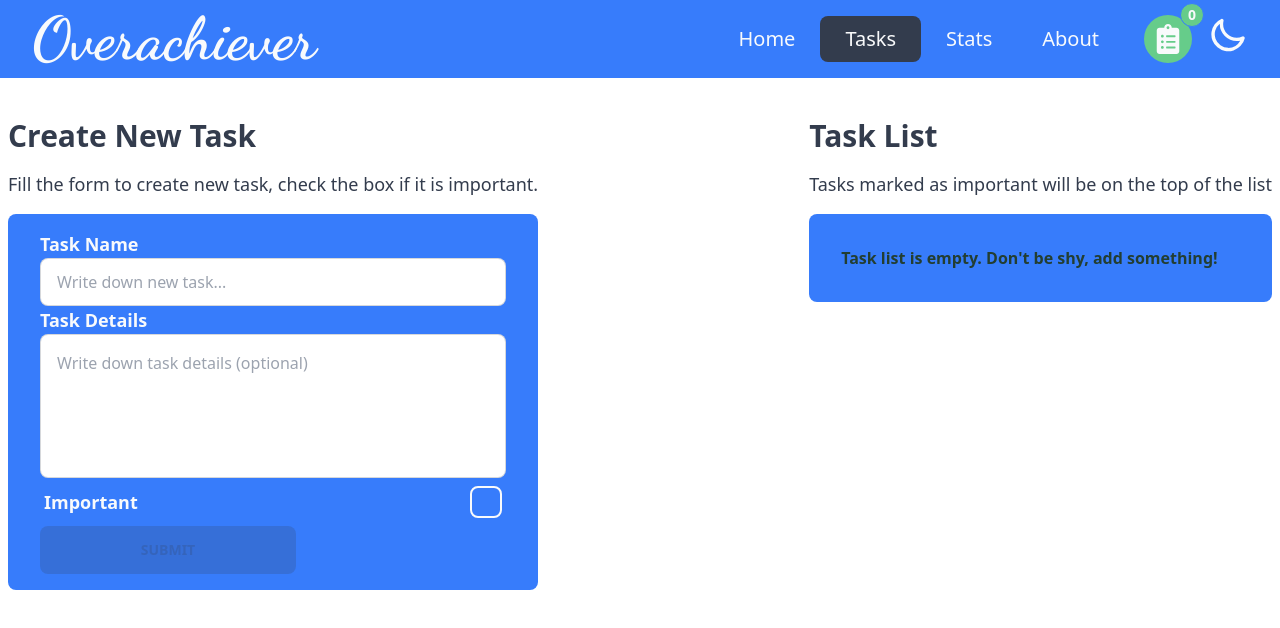
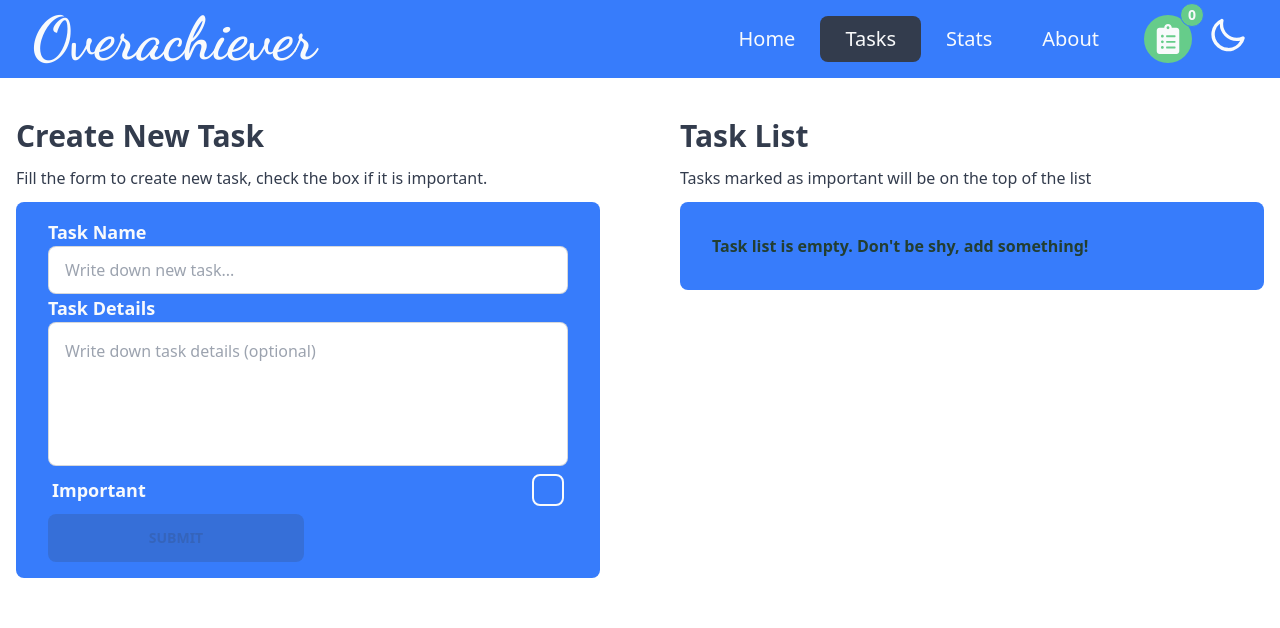
Before and after one commit to Radexman/Overachiever, a React (Create React App) app: page /tasks in a window 1280 px wide. Shown: the top 628 px of the page. Built offline with nearby package versions, Linux system fonts and the light colour scheme.

Commit message:
Tasks Layout Improvement

```diff
--- a/src/components/Pages/Tasks/Tasks.tsx
+++ b/src/components/Pages/Tasks/Tasks.tsx
@@ -3,8 +3,8 @@ import TaskList from "../../layout/TaskList/TaskList";
 
 const Tasks = () => {
   return (
-    <div className="container mx-auto text-center md:text-left">
-      <div className="flex flex-col items-start justify-between gap-4 px-2 pt-10 md:flex-row">
+    <div className="container mx-auto px-4 py-10 text-center md:text-left">
+      <div className="flex flex-col justify-between gap-8 lg:flex-row lg:gap-20">
         <Form />
         <TaskList />
       </div>
--- a/src/components/layout/Form/Form.tsx
+++ b/src/components/layout/Form/Form.tsx
@@ -50,9 +50,9 @@ const Form = () => {
   };
 
   return (
-    <div className="mx-auto space-y-4 md:mx-0 md:text-left">
+    <div className="w-full space-y-3 lg:w-1/2">
       <h2 className="text-3xl font-bold">Create New Task</h2>
-      <p className="text-lg">
+      <p className="text-md">
         Fill the form to create new task, check the box if it is important.
       </p>
       <form
@@ -69,7 +69,7 @@ const Form = () => {
           <input
             onChange={handleTaskInput}
             type="text"
-            maxLength={25}
+            maxLength={22}
             value={taskInput}
             placeholder="Write down new task..."
             className="input input-bordered"
--- a/src/components/layout/TaskList/TaskList.tsx
+++ b/src/components/layout/TaskList/TaskList.tsx
@@ -6,9 +6,9 @@ const TaskList = () => {
   const { taskList } = useContext(AppContext);
 
   return (
-    <div className="mx-auto mb-32 max-w-[100vw] space-y-4 text-center md:mx-0 md:text-left">
+    <div className="w-full space-y-3 lg:w-1/2">
       <h2 className="text-3xl font-bold">Task List</h2>
-      <p className="text-lg">
+      <p className="text-md">
         Tasks marked as important will be on the top of the list
       </p>
       <div className="space-y-4 rounded-lg bg-secondary p-8">
```
